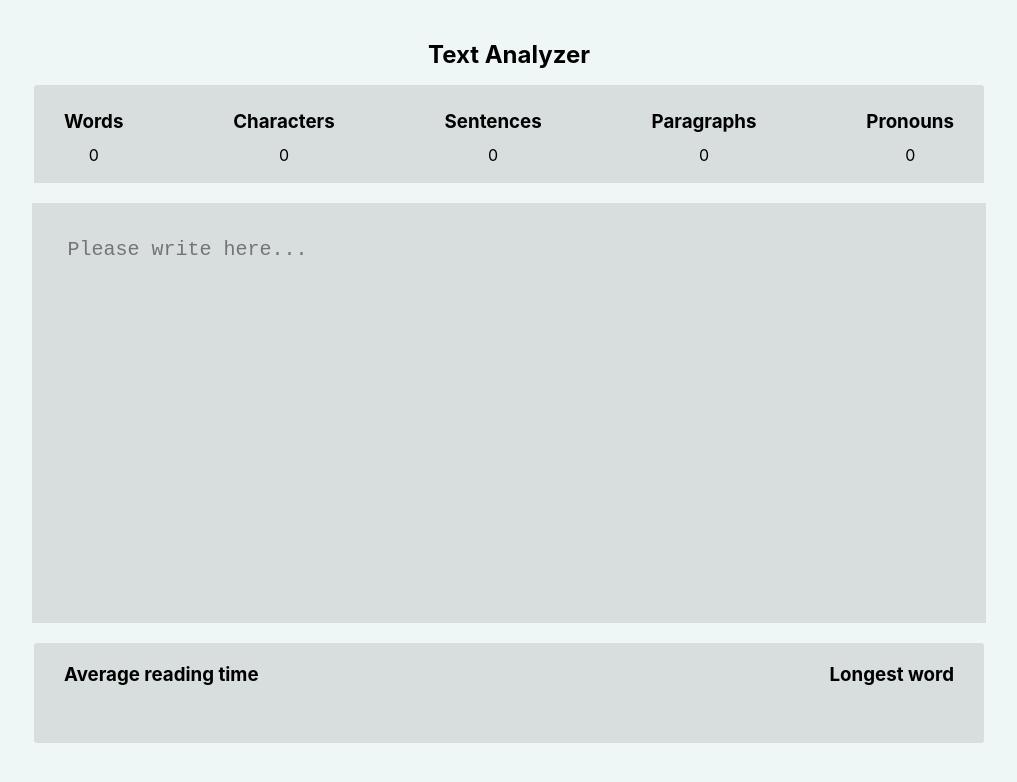
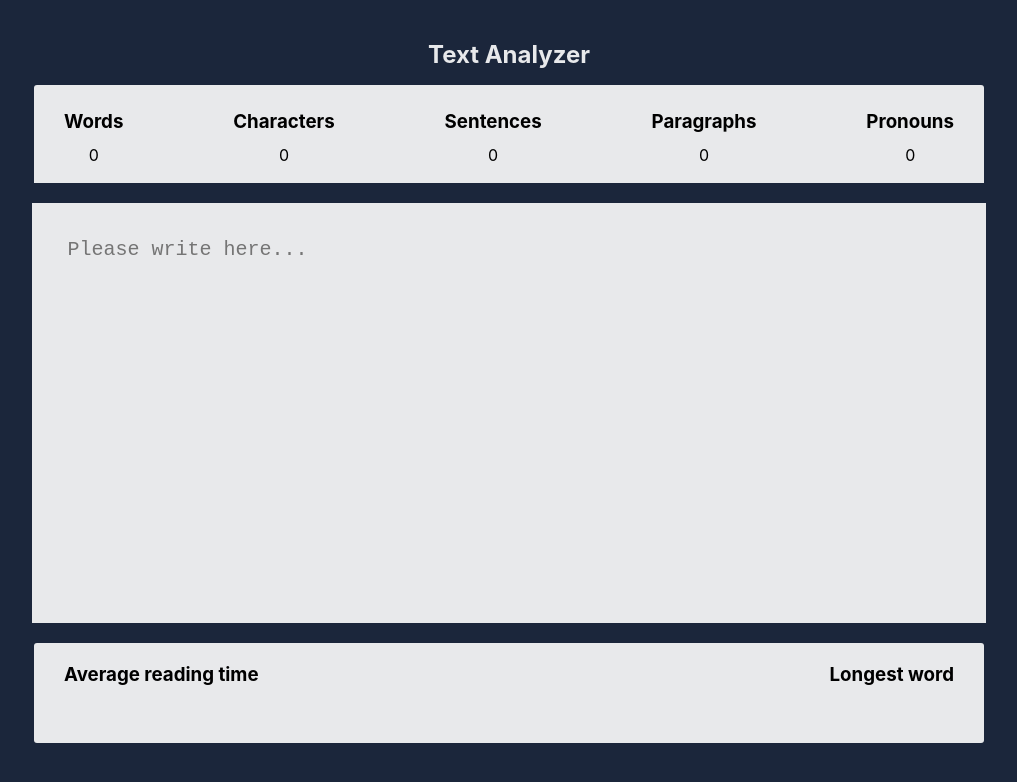
Before and after one commit to hari2309s/text-analyzer, a React (Create React App) app: page / in a window 1280 px wide. Shown: the top 782 px of the page, without its empty margins (131-1148 px from the left). Built offline with nearby package versions, Linux system fonts and the light colour scheme.

Commit message:
logic and style changes

```diff
--- a/src/App.css
+++ b/src/App.css
@@ -9,4 +9,5 @@
 h2 {
     line-height: 10px;
     padding-bottom: 5px;
+    color: #e8e9eb;
 }
--- a/src/components/BottomContainer.tsx
+++ b/src/components/BottomContainer.tsx
@@ -22,7 +22,7 @@ const BottomContainer = () => {
 };
 
 const Container = styled.div({
-    background: '#d7dedd',
+    background: '#e8e9eb',
     width: '70vw',
     height: '90px',
     borderRadius: '3px',
--- a/src/components/TextEditor.tsx
+++ b/src/components/TextEditor.tsx
@@ -24,7 +24,7 @@ const TextEditor = () => {
 };
 
 const StyledTextArea = styled.textarea({
-    background: '#d7dedd',
+    background: '#e8e9eb',
     width: '69vw',
     height: '350px',
     margin: '10px 0',
--- a/src/components/TopContainer.tsx
+++ b/src/components/TopContainer.tsx
@@ -32,7 +32,7 @@ const TopContainer = () => {
 };
 
 const Container = styled.div({
-    background: '#d7dedd',
+    background: '#e8e9eb',
     width: '70vw',
     padding: '10px 27px 15px',
     marginBottom: '10px',
--- a/src/helper.ts
+++ b/src/helper.ts
@@ -44,14 +44,18 @@ export const removeLineBreaks = (items: string[]) => {
     return removeLineBreaks(newItems);
 };
 
-export const getLongestWord = (items: string[]) => {
-    return items.reduce((item1: string, item2: string) => {
+export const getLongestWord = (items: string[]): string => {
+    let longestWord = '';
+
+    for (let i = 0; i < items.length; i++) {
         /* remove characters like [. , ? ! : ; ' " ) ( } {] before loooking for a longest word in the text **/
-        return item1.replace(/[,.!?:;'"{}()]/g, '').length >
-            item2.replace(/[,.!?:;'"{}()]/g, '').length
-            ? item1.replace(/[,.!?:;'"{}()]/g, '')
-            : item2.replace(/[,.!?:;'"{}()]/g, '');
-    }, '');
+        const strippedItem = items[i].trim().replace(/[,.!?:;'"]/g, '');
+
+        if (strippedItem.length > longestWord.length)
+            longestWord = strippedItem;
+    }
+
+    return longestWord;
 };
 
 export const averageReadingTimeMapping: Array<AverageReadingTime> = [
@@ -71,17 +75,10 @@ export const getAverageReadingTime = (wordsCount: number): number => {
     let averageReadingTime: number = 0;
 
     for (let i = 0; i < averageReadingTimeMapping.length - 1; i++) {
-        const diffWithItem1 = Math.abs(
-            averageReadingTimeMapping[i].words - wordsCount
-        );
-        const diffWithItem2 = Math.abs(
-            averageReadingTimeMapping[i + 1].words - wordsCount
-        );
-
-        averageReadingTime =
-            diffWithItem1 < diffWithItem2
-                ? averageReadingTimeMapping[i].averageTime
-                : averageReadingTimeMapping[i + 1].averageTime;
+        if (averageReadingTimeMapping[i].words > wordsCount) {
+            averageReadingTime = averageReadingTimeMapping[i].averageTime;
+            break;
+        }
     }
 
     return averageReadingTime;
--- a/src/index.css
+++ b/src/index.css
@@ -1,14 +1,14 @@
 body {
-  margin: 0;
-  font-family: -apple-system, BlinkMacSystemFont, 'Segoe UI', 'Roboto', 'Oxygen',
-    'Ubuntu', 'Cantarell', 'Fira Sans', 'Droid Sans', 'Helvetica Neue',
-    sans-serif;
-  -webkit-font-smoothing: antialiased;
-  -moz-osx-font-smoothing: grayscale;
-  background-color: #eff7f6;
+    margin: 0;
+    font-family: -apple-system, BlinkMacSystemFont, 'Segoe UI', 'Roboto',
+        'Oxygen', 'Ubuntu', 'Cantarell', 'Fira Sans', 'Droid Sans',
+        'Helvetica Neue', sans-serif;
+    -webkit-font-smoothing: antialiased;
+    -moz-osx-font-smoothing: grayscale;
+    background-color: #1b263b;
 }
 
 code {
-  font-family: source-code-pro, Menlo, Monaco, Consolas, 'Courier New',
-    monospace;
+    font-family: source-code-pro, Menlo, Monaco, Consolas, 'Courier New',
+        monospace;
 }
--- a/src/store/AppContext.tsx
+++ b/src/store/AppContext.tsx
@@ -50,7 +50,7 @@ export const AppContextProvider: React.FC<{ children: React.ReactNode }> = ({
                 paragraphs: removeEmptyItems(text.trim().split(/\r?\n|\r/))
                     .length,
                 pronouns: getPronounsCount(text),
-                longestWord: getLongestWord(text.split(' ')),
+                longestWord: getLongestWord(removeLineBreaks(text.split(' '))),
                 averageReadingTime: getAverageReadingTime(
                     text.split(' ').length
                 ),
```
